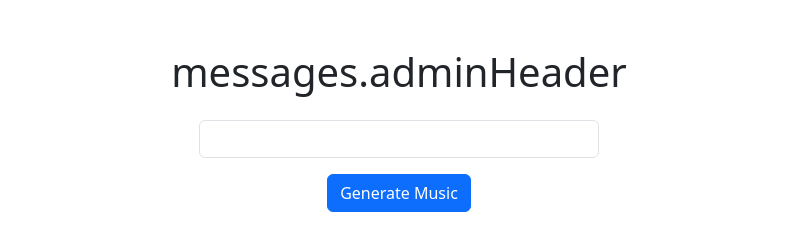
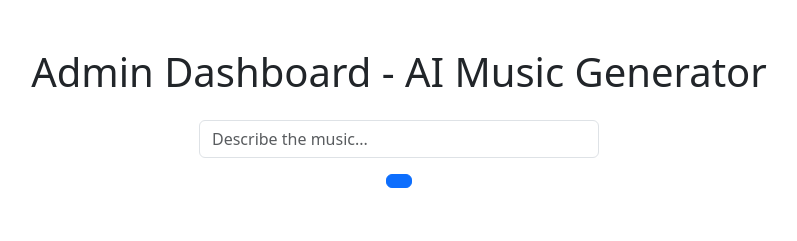
Before and after one commit to Matty-88/comp4537-project-client, a React (Create React App) app: page /admin in a window 1280 px wide. Shown: the top 241 px of the page, without its empty margins (241-1038 px from the left). Built offline with nearby package versions, Linux system fonts and the light colour scheme; no server answers; sample sign-in values are in the browser's storage.

Commit message:
added v1 to paths

```diff
--- a/src/components/admin.js
+++ b/src/components/admin.js
@@ -1,11 +1,11 @@
 import React, { useState, useEffect } from "react";
 import { useNavigate } from "react-router-dom";
 import "bootstrap/dist/css/bootstrap.min.css";
-import messages from "../components/messages"
+import messages from "../components/messages";
 
 //state is object that holds data about a component, allows components to remember into across renders
 
-const SERVER_RENDER = "https://newservercomp4something.onrender.com";
+const SERVER_RENDER = "https://newservercomp4something.onrender.com/v1";
 
 //prop is passed from parent
 const AdminPage = ({ handleLogout }) => {
@@ -158,7 +158,7 @@ const AdminPage = ({ handleLogout }) => {
     return (
         <div className="container py-5" style={{ maxHeight: "100vh", overflowY: "auto" }}>
             <div className="text-center mb-4">
-                <h1>messages.adminHeader</h1>
+                <h1>Admin Dashboard - AI Music Generator</h1>
             </div>
 
             {/* Music Generation Section */}
@@ -166,7 +166,7 @@ const AdminPage = ({ handleLogout }) => {
                 <input
                     type="text"
                     className="form-control mb-3"
-                    placeholder={messages.describeMusic}
+                    placeholder="Describe the music..."
                     value={prompt}
                     onChange={(e) => setPrompt(e.target.value)}
                     style={{ maxWidth: "400px" }}
@@ -177,7 +177,7 @@ const AdminPage = ({ handleLogout }) => {
                     onClick={handleGenerateMusic}
                     disabled={loading}
                 >
-                    {loading ? "Generating..." : "Generate Music"}
+                    {loading ? messages.generating : messages.genMusic}
                 </button>
 
                 {audioUrl && (
--- a/src/components/home.js
+++ b/src/components/home.js
@@ -1,7 +1,8 @@
 import React, { useState, useEffect } from "react";
 import { useNavigate } from "react-router-dom";
 import "bootstrap/dist/css/bootstrap.min.css";
-const SERVER_RENDER = "https://newservercomp4something.onrender.com";
+const SERVER_RENDER = "https://newservercomp4something.onrender.com/v1";
+import messages from "../components/messages";
 
 
 const Home = ({handleLogout}) => {
@@ -23,7 +24,7 @@ const Home = ({handleLogout}) => {
                     credentials: "include",
                 });
 
-                if (!response.ok) throw new Error("Failed to fetch profile");
+                if (!response.ok) throw new Error(messages.apiFetchFail);
 
                 const data = await response.json();
                 setUser(data.user);
@@ -31,12 +32,12 @@ const Home = ({handleLogout}) => {
 
                 // Show alert if user reached 20 API calls
                 if (data.user.api_calls >= 20) {
-                    alert("You have reached your limit of 20 free API calls.");
+                    alert(messages.apiLimitReached);
                 }
 
             } catch (err) {
-                console.error("Profile fetch error:", err);
-                setError("Could not load user info.");
+                console.error(messages.profileFetchError, err);
+                setError(messages.notLoadUserInfo);
             }
         };
 
@@ -54,7 +55,7 @@ const Home = ({handleLogout}) => {
 
     const handleGenerateMusic = async () => {
         if (!prompt) {
-            alert("Please enter a description for the music.");
+            alert(messages.enterMusicDesc);
             return;
         }
 
@@ -70,7 +71,7 @@ const Home = ({handleLogout}) => {
 
             if (!response.ok) {
                 const errorText = await response.text(); // Catch non-JSON errors like HTML
-                throw new Error("Music generation failed: " + errorText);
+                throw new Error(messages.musicGenerationError + errorText);
               }
 
               const audioBlob = await response.blob();
@@ -78,8 +79,8 @@ const Home = ({handleLogout}) => {
               setAudioUrl(audioUrl);
 
             } catch (error) {
-              console.error("Music generation error:", error);
-              alert("Music generation failed: " + error.message);
+              console.error(messages.musicGenerationError, error);
+              alert(messages.musicGenerationError + error.message);
             } finally {
               setLoading(false);
             }
@@ -95,7 +96,7 @@ const Home = ({handleLogout}) => {
             handleLogout();
 
         } catch (error) {
-            console.error("Logout failed:", error);
+            console.error(messages.logoutFailed, error);
         }
 
     };
@@ -127,7 +128,7 @@ const Home = ({handleLogout}) => {
                 onClick={handleGenerateMusic}
                 disabled={loading}
             >
-                {loading ? "Generating..." : "Generate Music"}
+                {loading ? messages.generating : messages.genMusic}
             </button>
 
             {audioUrl && (
--- a/src/components/login.js
+++ b/src/components/login.js
@@ -1,8 +1,10 @@
 import React, { useState } from "react";
 import { useNavigate } from "react-router-dom"; // Import navigation hook
 import "bootstrap/dist/css/bootstrap.min.css";
+import messages from "../components/messages";
 
-const SERVER_RENDER = "https://newservercomp4something.onrender.com";
+
+const SERVER_RENDER = "https://newservercomp4something.onrender.com/v1";
 
 //prop login
 const LoginPage = ({onLogin}) => {
@@ -40,10 +42,10 @@ const LoginPage = ({onLogin}) => {
 
         //converts respons into javascript object
         const data = await response.json();
-        console.log("Login response:", data);
+
 
         if (!response.ok) {
-            throw new Error(data.error || "Login failed");
+            throw new Error(data.error || messages.loginFailed);
         }
 
         //store token in local storage to keep user loggin in after refresh
@@ -51,7 +53,7 @@ const LoginPage = ({onLogin}) => {
 
 
         localStorage.setItem("role", data.user.role); // Save role
-        console.log("User role:", localStorage.getItem("role"));
+
 
         // marks as logged in
         //sotre role
```
